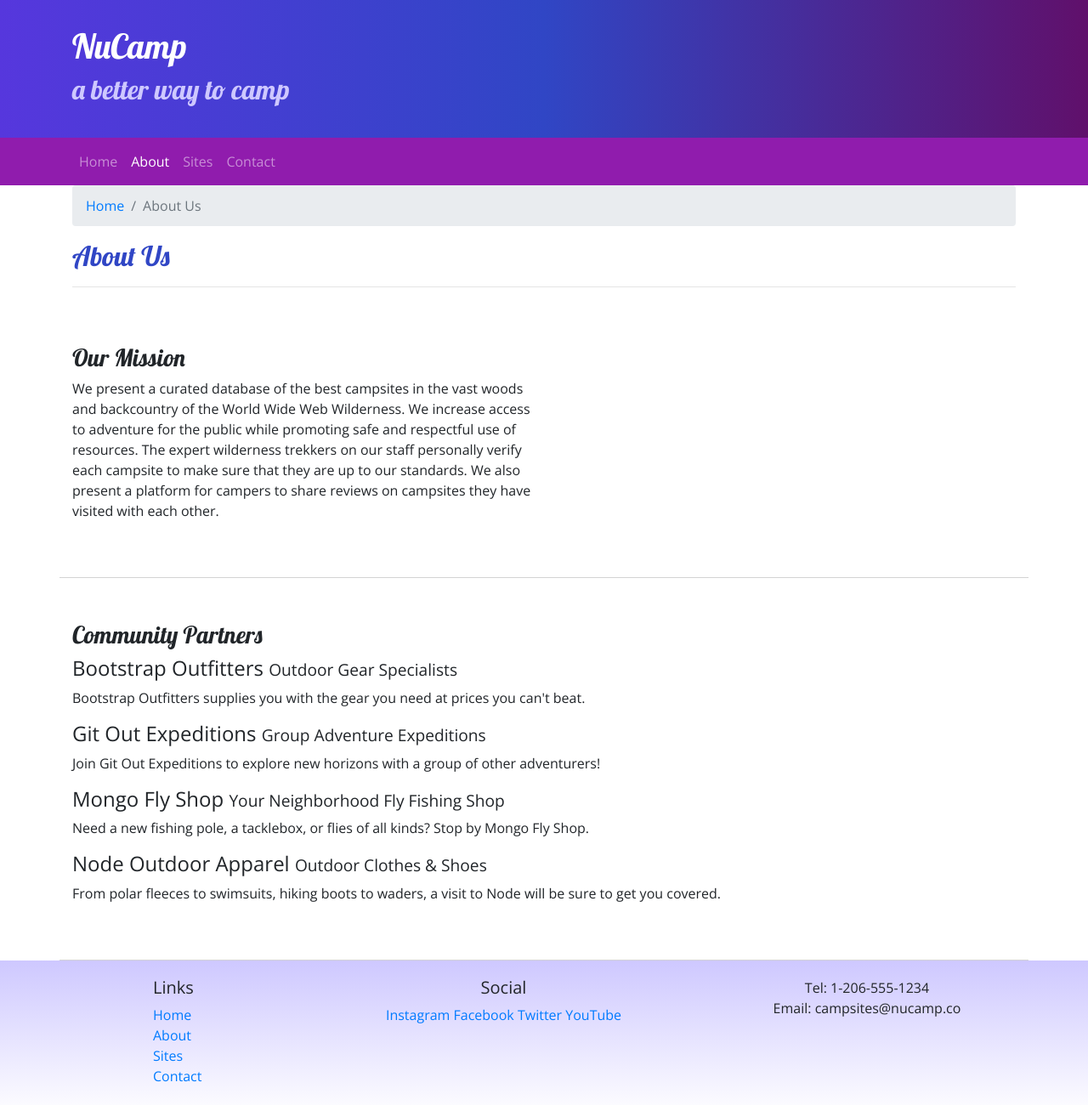
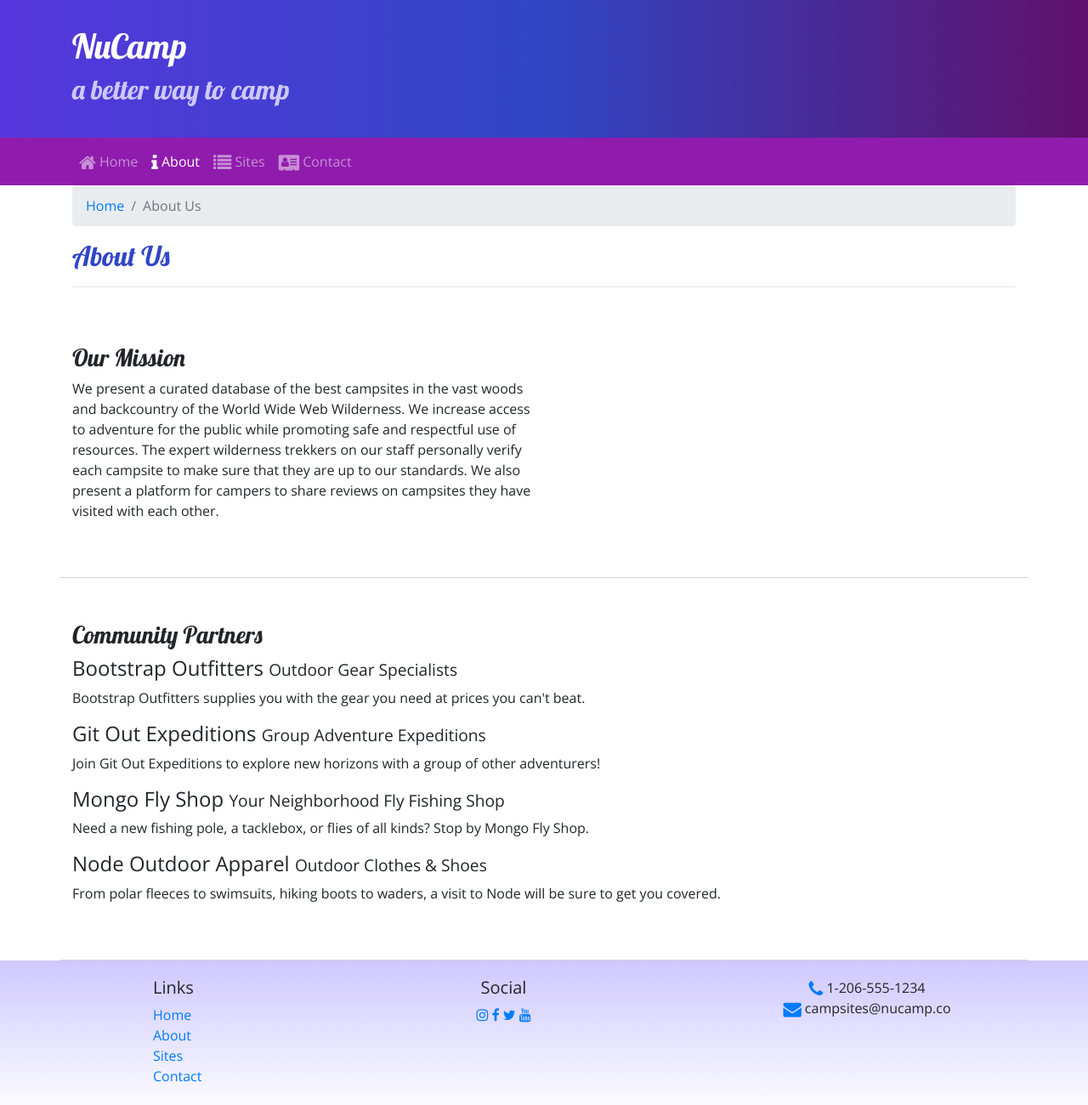
Before and after one commit to Alimariemac/furry-train, a website: page aboutus.html in a window 1280 px wide. Shown: the whole page at 85% size. Drawn offline with nearby package versions, Linux system fonts and the light colour scheme.

Commit message:
added font-awesome

```diff
--- a/aboutus.html
+++ b/aboutus.html
@@ -12,6 +12,7 @@
         <!-- Additional CSS must be placed after Bootstrap CSS -->
         <link rel="stylesheet" href="https://fonts.googleapis.com/css?family=Lobster|Open+Sans" />
         <link rel="stylesheet" href="css/styles.css" />
+        <link rel="stylesheet" href="node_modules/font-awesome/css/font-awesome.min.css" />
         <title>NuCamp: A Better Way To Camp</title>
     </head>
 
@@ -35,10 +36,10 @@
                 </button>
                     <div class="collapse navbar-collapse" id="nucampNavbar">
                     <ul class = "navbar-nav">
-                        <li class = "nav-item"><a class="nav-link" href="index.html">Home</a></li>
-                        <li class = "nav-item active"><a class="nav-link" href="#">About</a></li></li>
-                        <li class="nav-item"><a class="nav-link" href="#">Sites</a></li>
-                        <li class="nav-item"><a class="nav-link" href="#">Contact</a></li>
+                        <li class = "nav-item"><a class="nav-link" href="index.html"><i class = "fa fa-home fa-lg"> </i> Home</a></li>
+                        <li class = "nav-item active"><a class="nav-link" href="#"><i class="fa fa-info fa-lg"> </i> About</a></li></li>
+                        <li class="nav-item"><a class="nav-link" href="#"><i class="fa fa-list fa-lg"></i> Sites</a></li>
+                        <li class="nav-item"><a class="nav-link" href="#"><i class="fa fa-address-card fa-lg"></i> Contact</a></li>
                     </ul>
                 </div>
             </div>
@@ -90,14 +91,14 @@
                 </div>
                 <div class="col-6 col-sm-5 text-center">
                     <h5>Social</h5>
-                    <a href="http://instagram.com/">Instagram</a>
-                    <a href="http://facebook.com/">Facebook</a>
-                    <a href="http://twitter.com/">Twitter</a>
-                    <a href="http://youtube.com/">YouTube</a>
+                    <a href="http://instagram.com/"><i class="fa fa-instagram"></i></a>
+                    <a href="http://facebook.com/"><i class="fa fa-facebook"></i></a>
+                    <a href="http://twitter.com/"><i class="fa fa-twitter"></i></a>
+                    <a href="http://youtube.com/"><i class="fa fa-youtube"></i></a>
                 </div>
                 <div class="col-sm-4 text-center">
-                    Tel: 1-206-555-1234<br />
-                    Email: campsites@nucamp.co
+                        <i class="fa fa-phone fa-lg text-primary"></i> 1-206-555-1234<br />
+                        <i class="fa fa-envelope fa-lg text-primary"></i> campsites@nucamp.co
                 </div>
            </div>
         </div>
--- a/package.json
+++ b/package.json
@@ -4,7 +4,7 @@
   "description": "this is a website for the fictional campsites review site Nucamp",
   "main": "index.html",
   "scripts": {
-    "lite":"lite-server",
+    "lite": "lite-server",
     "start": "npm run lite",
     "test": "echo \"Error: no test specified\" && exit 1"
   },
@@ -15,6 +15,7 @@
   },
   "dependencies": {
     "bootstrap": "^4.0.0",
+    "font-awesome": "^4.7.0",
     "jquery": "^3.3.1",
     "popper.js": "^1.12.9"
   }
```
Also changed, not shown: index.html (+11 -10 lines), 1 other file.
